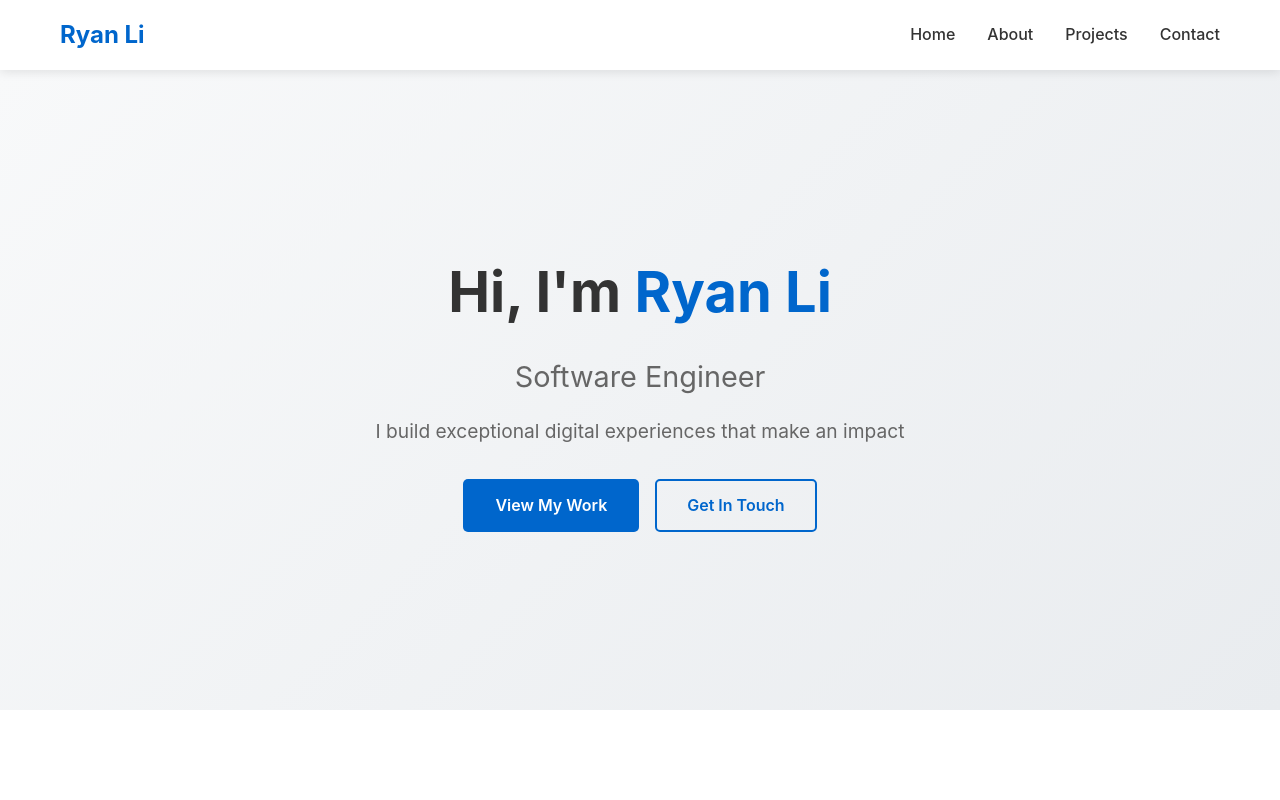
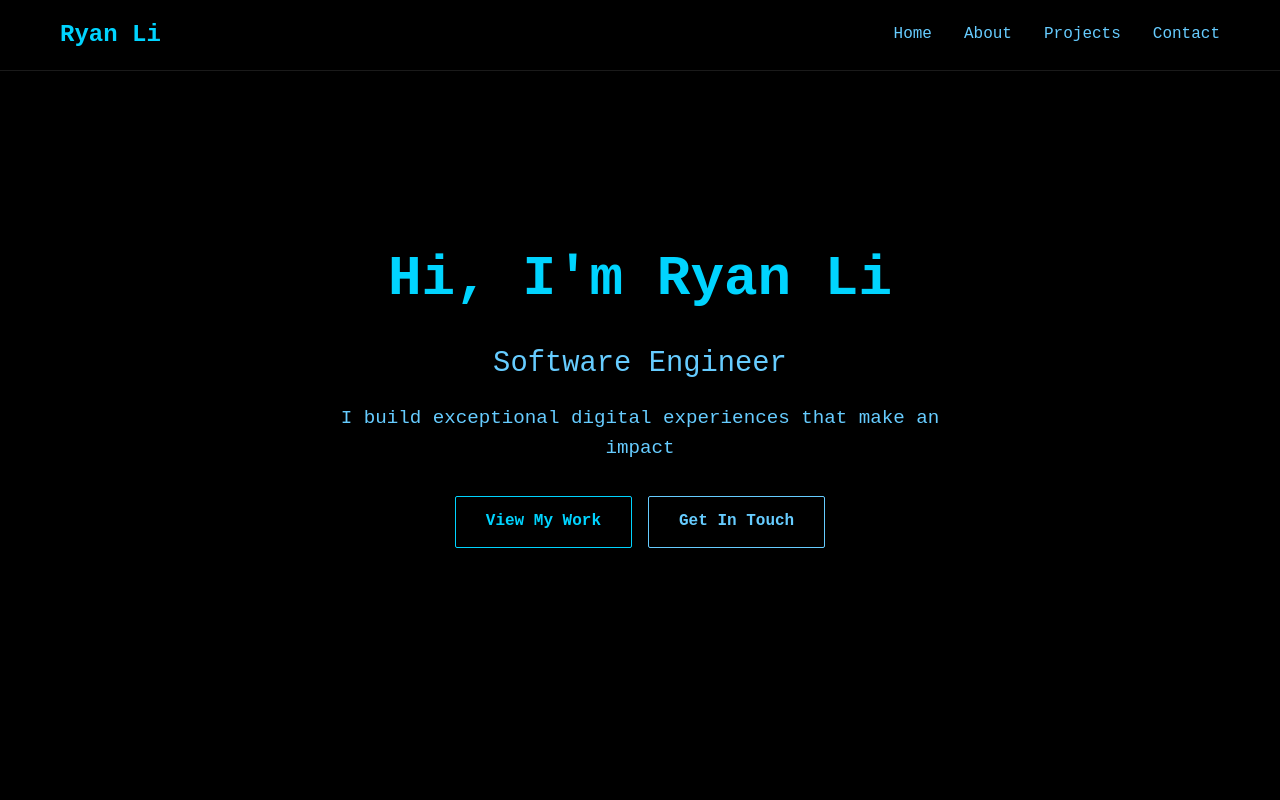
Before and after one commit to rli8145/rli-personal-website, a React (Vite) app: page / in a window 1280 px wide. Shown: the top 800 px of the page. Built offline with nearby package versions, Linux system fonts and the light colour scheme.

Commit message:
minimalist design

```diff
--- a/src/components/About.css
+++ b/src/components/About.css
@@ -30,18 +30,19 @@
 }
 
 .skill-tag {
-  background-color: var(--bg-secondary);
+  background-color: transparent;
   padding: 0.5rem 1rem;
-  border-radius: 20px;
-  color: var(--text-primary);
-  font-weight: 500;
+  border-radius: 2px;
+  border: 1px solid var(--border-color);
+  color: var(--text-secondary);
+  font-weight: 400;
   transition: var(--transition);
 }
 
 .skill-tag:hover {
-  background-color: var(--primary-color);
-  color: white;
-  transform: translateY(-2px);
+  border-color: var(--primary-color);
+  color: var(--primary-color);
+  box-shadow: 0 0 10px rgba(0, 212, 255, 0.3);
 }
 
 @media (max-width: 768px) {
--- a/src/components/Contact.css
+++ b/src/components/Contact.css
@@ -29,17 +29,19 @@
 
 .form-group label {
   margin-bottom: 0.5rem;
-  font-weight: 600;
-  color: var(--text-primary);
+  font-weight: 400;
+  color: var(--text-secondary);
 }
 
 .form-group input,
 .form-group textarea {
   padding: 0.8rem;
-  border: 2px solid var(--border-color);
-  border-radius: 5px;
+  border: 1px solid var(--border-color);
+  border-radius: 2px;
   font-size: 1rem;
   font-family: inherit;
+  background-color: var(--bg-secondary);
+  color: var(--text-primary);
   transition: var(--transition);
 }
 
@@ -47,6 +49,7 @@
 .form-group textarea:focus {
   outline: none;
   border-color: var(--primary-color);
+  box-shadow: 0 0 10px rgba(0, 212, 255, 0.2);
 }
 
 .contact-form button {
--- a/src/components/Footer.css
+++ b/src/components/Footer.css
@@ -1,8 +1,9 @@
 .footer {
-  background-color: var(--text-primary);
-  color: white;
+  background-color: var(--bg-primary);
+  color: var(--text-secondary);
   padding: 2rem 0;
   margin-top: auto;
+  border-top: 1px solid var(--border-color);
 }
 
 .footer-content {
@@ -18,13 +19,14 @@
 }
 
 .footer-links a {
-  color: white;
+  color: var(--text-secondary);
   text-decoration: none;
   transition: var(--transition);
 }
 
 .footer-links a:hover {
-  color: var(--secondary-color);
+  color: var(--primary-color);
+  text-shadow: 0 0 10px rgba(0, 212, 255, 0.5);
 }
 
 .copyright {
--- a/src/components/Header.css
+++ b/src/components/Header.css
@@ -1,6 +1,6 @@
 .header {
   background-color: var(--bg-primary);
-  box-shadow: var(--shadow);
+  border-bottom: 1px solid var(--border-color);
   position: sticky;
   top: 0;
   z-index: 1000;
@@ -24,15 +24,16 @@
 }
 
 .nav a {
-  color: var(--text-primary);
+  color: var(--text-secondary);
   text-decoration: none;
-  font-weight: 500;
+  font-weight: 400;
   transition: var(--transition);
   position: relative;
 }
 
 .nav a:hover {
   color: var(--primary-color);
+  text-shadow: 0 0 10px rgba(0, 212, 255, 0.5);
 }
 
 .nav a::after {
@@ -41,7 +42,7 @@
   bottom: -5px;
   left: 0;
   width: 0;
-  height: 2px;
+  height: 1px;
   background-color: var(--primary-color);
   transition: var(--transition);
 }
--- a/src/components/Hero.css
+++ b/src/components/Hero.css
@@ -3,7 +3,7 @@
   display: flex;
   align-items: center;
   justify-content: center;
-  background: linear-gradient(135deg, #f8f9fa 0%, #e9ecef 100%);
+  background: var(--bg-primary);
   padding: 4rem 0;
 }
 
--- a/src/components/Projects.css
+++ b/src/components/Projects.css
@@ -13,14 +13,14 @@
 .project-card {
   background-color: var(--bg-primary);
   padding: 2rem;
-  border-radius: 10px;
-  box-shadow: var(--shadow);
+  border-radius: 2px;
+  border: 1px solid var(--border-color);
   transition: var(--transition);
 }
 
 .project-card:hover {
-  transform: translateY(-5px);
-  box-shadow: 0 5px 20px rgba(0, 0, 0, 0.15);
+  border-color: var(--primary-color);
+  box-shadow: 0 0 20px rgba(0, 212, 255, 0.2);
 }
 
 .project-card h3 {
@@ -43,11 +43,12 @@
 }
 
 .tech-tag {
-  background-color: var(--bg-secondary);
+  background-color: transparent;
   padding: 0.3rem 0.8rem;
-  border-radius: 15px;
-  font-size: 0.9rem;
-  color: var(--text-primary);
+  border-radius: 2px;
+  border: 1px solid var(--border-color);
+  font-size: 0.85rem;
+  color: var(--text-light);
 }
 
 .project-links {
@@ -64,5 +65,5 @@
 
 .project-link:hover {
   color: var(--secondary-color);
-  text-decoration: underline;
+  text-shadow: 0 0 10px rgba(0, 212, 255, 0.5);
 }
--- a/src/index.css
+++ b/src/index.css
@@ -5,22 +5,20 @@
 }
 
 :root {
-  --primary-color: #0066cc;
-  --secondary-color: #00a8e8;
-  --text-primary: #333;
-  --text-secondary: #666;
-  --text-light: #999;
-  --bg-primary: #ffffff;
-  --bg-secondary: #f8f9fa;
-  --border-color: #e0e0e0;
-  --shadow: 0 2px 10px rgba(0, 0, 0, 0.1);
+  --primary-color: #00d4ff;
+  --secondary-color: #0099ff;
+  --text-primary: #00d4ff;
+  --text-secondary: #66ccff;
+  --text-light: #4d9fcc;
+  --bg-primary: #000000;
+  --bg-secondary: #0a0a0a;
+  --border-color: #1a1a1a;
+  --shadow: 0 2px 10px rgba(0, 212, 255, 0.1);
   --transition: all 0.3s ease;
 }
 
 body {
-  font-family: -apple-system, BlinkMacSystemFont, 'Segoe UI', 'Roboto', 'Oxygen',
-    'Ubuntu', 'Cantarell', 'Fira Sans', 'Droid Sans', 'Helvetica Neue',
-    sans-serif;
+  font-family: 'Courier New', 'Consolas', 'Monaco', 'Menlo', monospace;
   -webkit-font-smoothing: antialiased;
   -moz-osx-font-smoothing: grayscale;
   line-height: 1.6;
@@ -47,29 +45,33 @@ body {
   font-size: 1rem;
   font-weight: 600;
   text-decoration: none;
-  border-radius: 5px;
+  border-radius: 2px;
   transition: var(--transition);
   cursor: pointer;
-  border: 2px solid transparent;
+  border: 1px solid transparent;
+  font-family: inherit;
 }
 
 .btn-primary {
-  background-color: var(--primary-color);
-  color: white;
-}
-
-.btn-primary:hover {
-  background-color: #0052a3;
-  transform: translateY(-2px);
-}
-
-.btn-secondary {
   background-color: transparent;
   color: var(--primary-color);
   border-color: var(--primary-color);
 }
 
+.btn-primary:hover {
+  background-color: var(--primary-color);
+  color: #000000;
+  box-shadow: 0 0 20px rgba(0, 212, 255, 0.5);
+}
+
+.btn-secondary {
+  background-color: transparent;
+  color: var(--text-secondary);
+  border-color: var(--text-secondary);
+}
+
 .btn-secondary:hover {
-  background-color: var(--primary-color);
-  color: white;
+  background-color: var(--text-secondary);
+  color: #000000;
+  box-shadow: 0 0 20px rgba(102, 204, 255, 0.3);
 }
```
